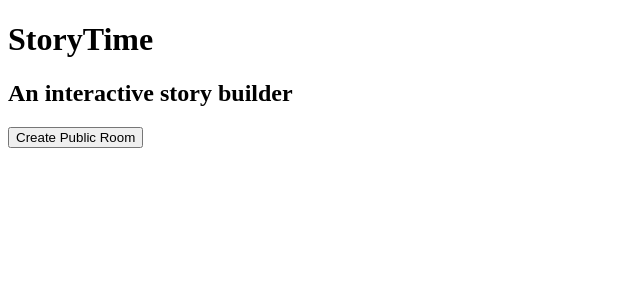
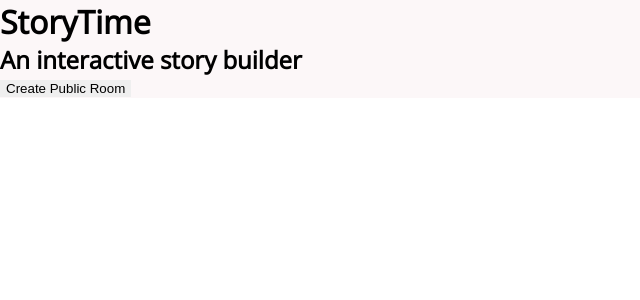
Before and after one commit to varangill/storytime, a React (Create React App) app in the folder storytime/: page / in a window 1280 px wide. Shown: the top 300 px of the page, without its empty margins (0-640 px from the left). Built offline with nearby package versions, Linux system fonts and the light colour scheme.

Commit message:
basic css trial

```diff
--- a/storytime/src/index.css
+++ b/storytime/src/index.css
@@ -3,6 +3,7 @@
 * {
   margin: 0;
   border: 0;
+  background-color: blue;
 }
 
 body {
--- a/storytime/src/routers/AppRouter.js
+++ b/storytime/src/routers/AppRouter.js
@@ -1,3 +1,4 @@
+import '../styles/App.css';
 import React from 'react';
 import HomePage from '../components/HomePage';
 import RoomPage from '../components/RoomPage';
--- a/storytime/src/styles/App.css
+++ b/storytime/src/styles/App.css
@@ -1,3 +1,18 @@
+@import url('https://fonts.googleapis.com/css2?family=Open+Sans:wght@300&display=swap');
+
+* {
+  margin: 0;
+  border: 0;
+}
+
+body {
+  font-family: 'Open Sans', sans-serif;
+}
+
+.container {
+  background-color: #FCF7F8;
+}
+/*
 .App {
   text-align: center;
 }
@@ -35,4 +50,4 @@
   to {
     transform: rotate(360deg);
   }
-}
+} */
```
